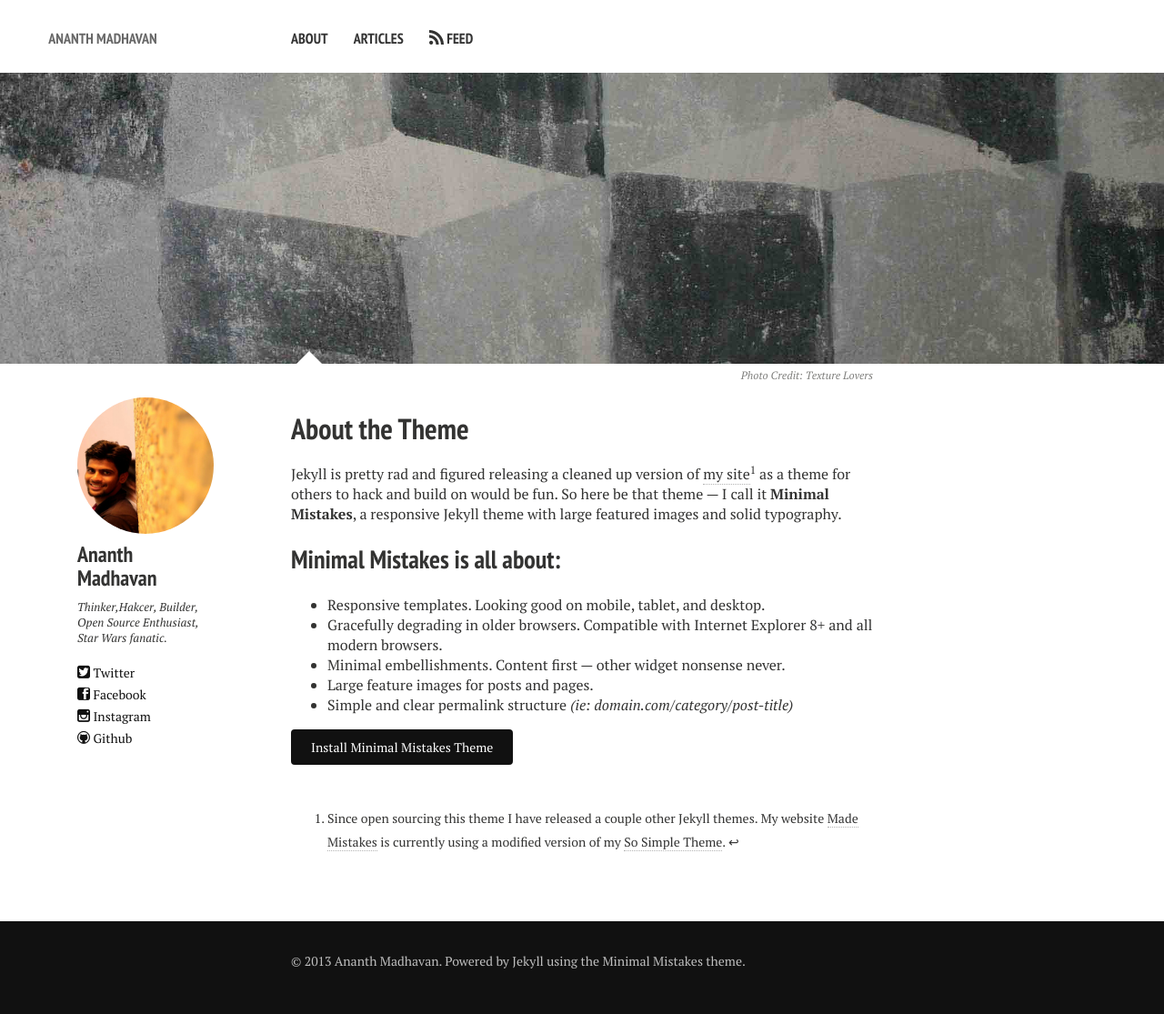
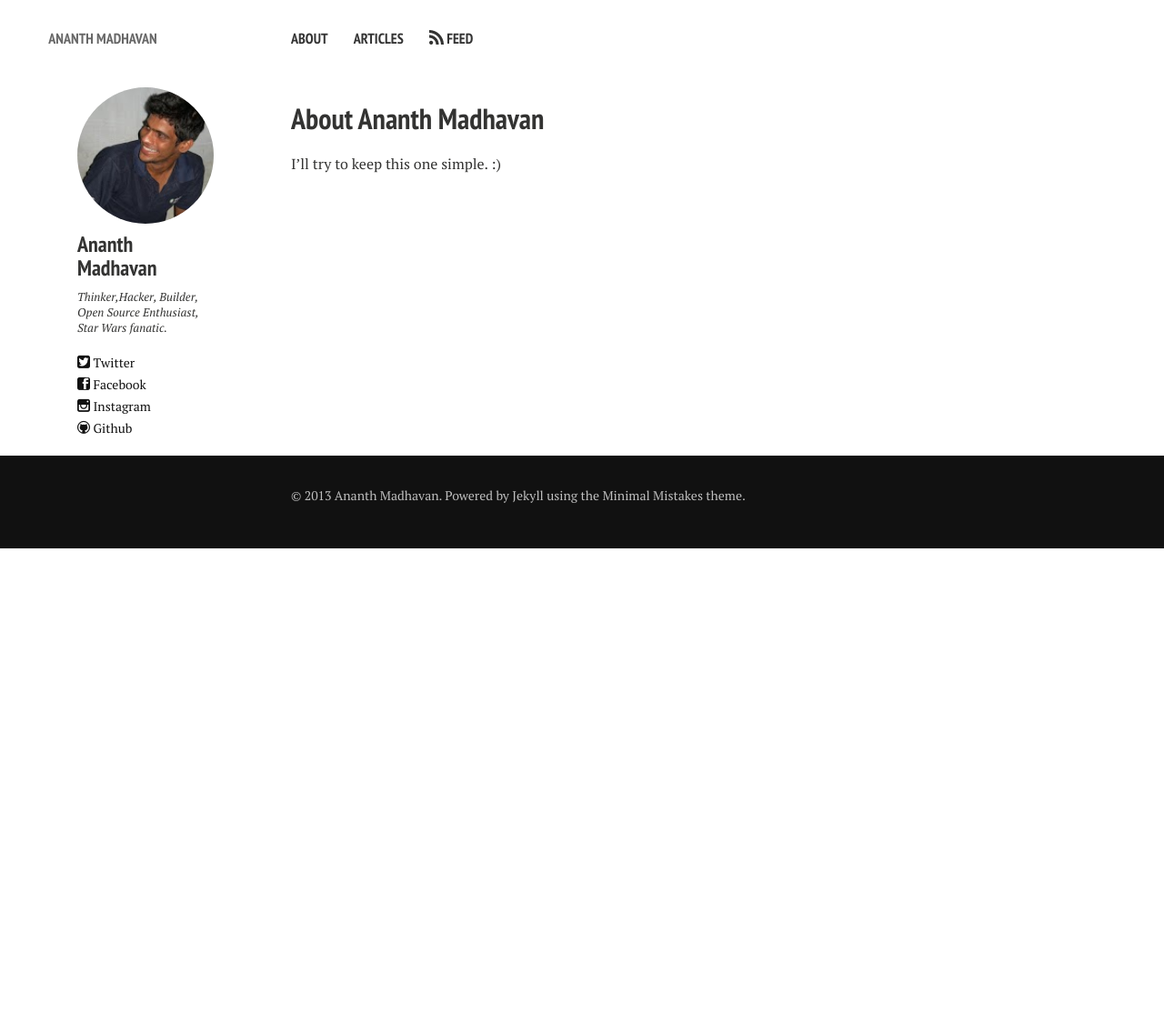
Before and after one commit to ananth99/ananth99.github.com, a Jekyll site: the page built from about.md, in a window 1280 px wide. Shown: the whole page at 91% size. Built offline with Jekyll 4.4.1, drawn with Linux system fonts in a browser that asks for light colours; nearby versions of some CDN libraries; after the commit the page ends 900 px from its top, so only the background shows below that.

```diff
--- a/_config.yml
+++ b/_config.yml
@@ -9,7 +9,7 @@
 owner:
   name:           Ananth Madhavan
   avatar:         bio-photo.jpg
-  bio:            Thinker,Hakcer, Builder, Open Source Enthusiast, Star Wars fanatic.
+  bio:            Thinker,Hacker, Builder, Open Source Enthusiast, Star Wars fanatic.
   email:          ananthmadhavan6@gmail.com
   # Social networking links are used in author-bio sidebar. Update and remove as you like.
   twitter:        AnanthMadhavan
--- a/about.md
+++ b/about.md
@@ -1,26 +1,10 @@
 ---
 layout: page
 permalink: /about/index.html
-title: About the Theme
+title: About Ananth Madhavan
 tagline: Minimal Mistakes, a Jekyll Theme
 tags: [about, Jekyll, theme, responsive]
 modified: 9-9-2013
-image:
-  feature: texture-feature-02.jpg
-  credit: Texture Lovers
-  creditlink: http://texturelovers.com
+
 ---
-
-Jekyll is pretty rad and figured releasing a cleaned up version of [my site](http://mademistakes.com)[^1] as a theme for others to hack and build on would be fun. So here be that theme --- I call it **Minimal Mistakes**, a responsive Jekyll theme with large featured images and solid typography.
-
-## Minimal Mistakes is all about:
-
-* Responsive templates. Looking good on mobile, tablet, and desktop.
-* Gracefully degrading in older browsers. Compatible with Internet Explorer 8+ and all modern browsers.
-* Minimal embellishments. Content first --- other widget nonsense never.
-* Large feature images for posts and pages.
-* Simple and clear permalink structure *(ie: domain.com/category/post-title)*
-
-<a markdown="0" href="{{ site.url }}/theme-setup" class="btn">Install Minimal Mistakes Theme</a>
-
-[^1]: Since open sourcing this theme I have released a couple other Jekyll themes. My website [Made Mistakes](http://mademistakes.com) is currently using a modified version of my [So Simple Theme](http://mmistakes.github.io/so-simple-theme/).
+I'll try to keep this one simple. :)
```
Also changed, not shown: _posts/2013-01-30-Broken-Window-Theory.md (+5 -2 lines), images/bio-photo.jpg, 8 other files.
